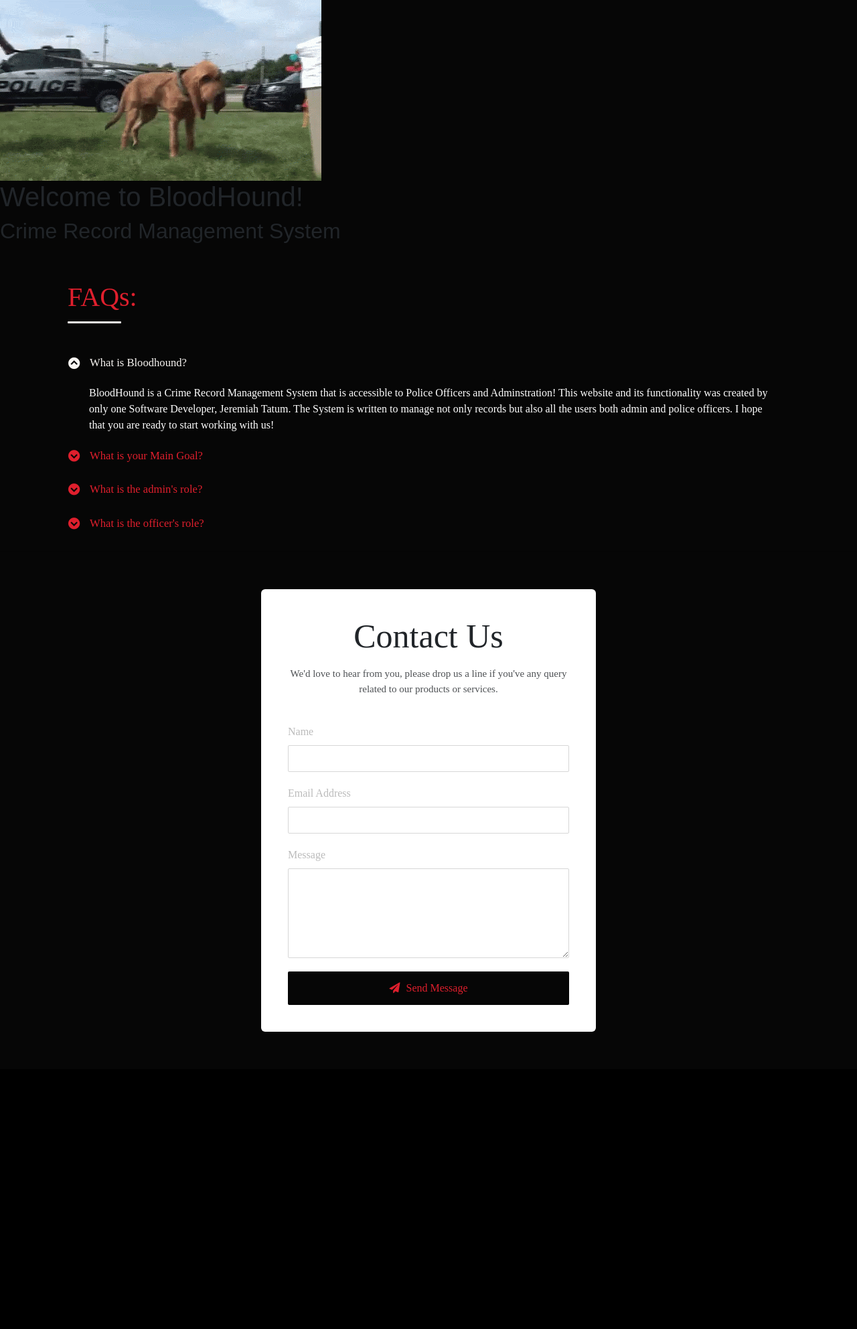
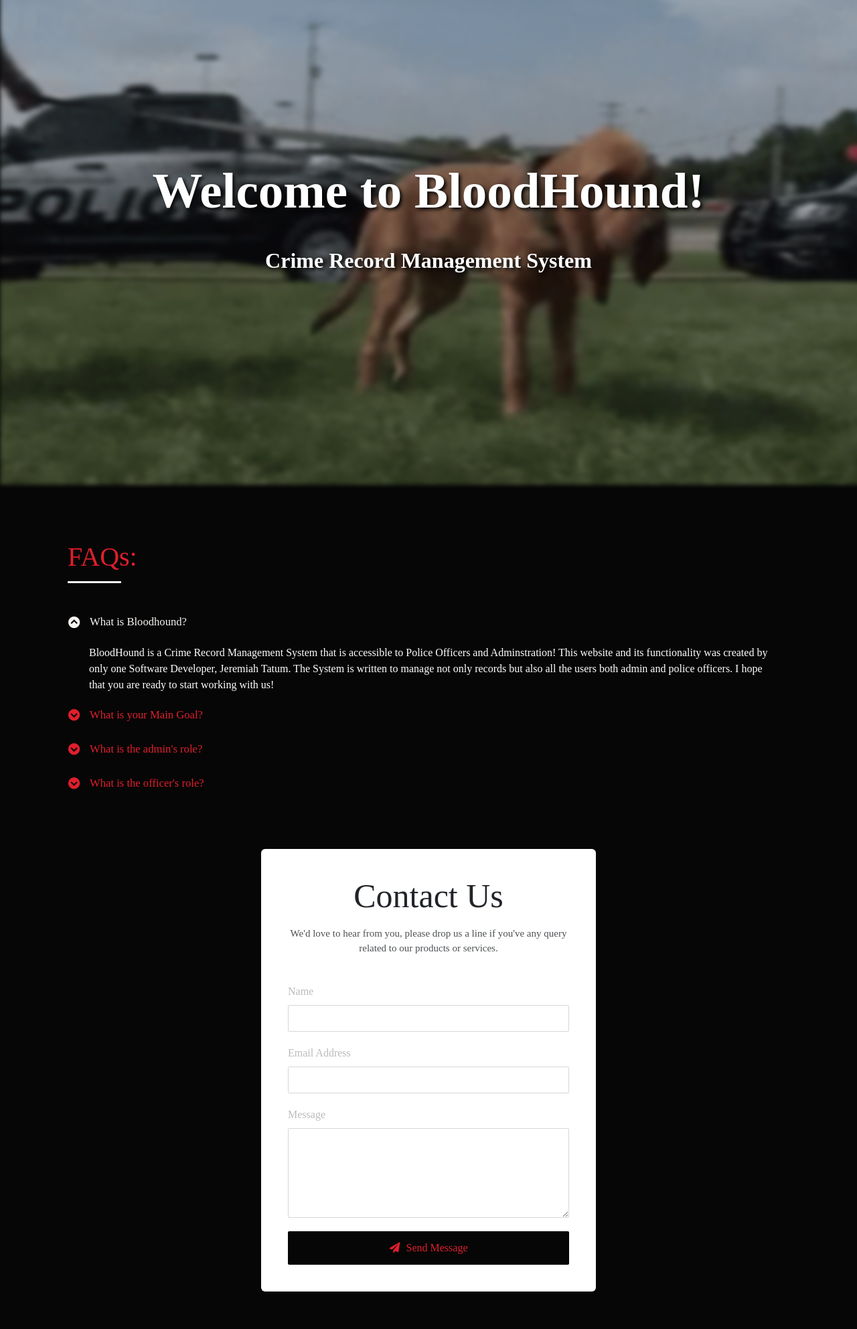
Before and after one commit to jtatum2101/BloodHound, a PHP site: page / in a window 1280 px wide. Shown: the part 76-2061 px from the top of the page at 67% size. Before the commit the page ends 1617 px from the top, so only its background shows below. Run offline with PHP 8.4, Linux system fonts and the light colour scheme.

Commit message:
got my stuff back. I am just keeping it on local.

```diff
--- a/index.php
+++ b/index.php
@@ -23,16 +23,24 @@ if($_POST){
 <!DOCTYPE html>
 <html lang="en">
 
+
 <head>
     <meta charset="utf-8">
+    <meta name="viewport" content="width=device-width, initial-scale=1">
     <meta name="viewport" content="width=device-width, initial-scale=1, shrink-to-fit=no">
+    <link rel="shortcut icon" type="image/png" href="img/navbarlogo.png"/>
     <title>BloodHound || Welcome!</title>
+    <link rel="stylesheet" href="https://maxcdn.bootstrapcdn.com/bootstrap/4.5.2/css/bootstrap.min.css">
     <link rel="stylesheet" href="https://fonts.googleapis.com/css?family=Roboto:400,700">
+    <script src="https://ajax.googleapis.com/ajax/libs/jquery/3.5.1/jquery.min.js"></script>
     <link rel="stylesheet" href="https://stackpath.bootstrapcdn.com/bootstrap/4.5.0/css/bootstrap.min.css">
+    <script src="https://cdnjs.cloudflare.com/ajax/libs/popper.js/1.16.0/umd/popper.min.js"></script>
+    <script src="https://maxcdn.bootstrapcdn.com/bootstrap/4.5.2/js/bootstrap.min.js"></script>
     <link rel="stylesheet" href="https://maxcdn.bootstrapcdn.com/font-awesome/4.7.0/css/font-awesome.min.css">
+    <link rel="stylesheet" href="https://maxcdn.bootstrapcdn.com/font-awesome/4.7.0/css/font-awesome.min.css">
+    <link rel="stylesheet" href="css/home.css">
     <script src="https://code.jquery.com/jquery-3.5.1.min.js"></script>
-    <script src="https://cdn.jsdelivr.net/npm/popper.js@1.16.0/dist/umd/popper.min.js"></script>
-    <script src="https://stackpath.bootstrapcdn.com/bootstrap/4.5.0/js/bootstrap.min.js"></script>
+</head>
 
 <body>
     <section id="top">
```
